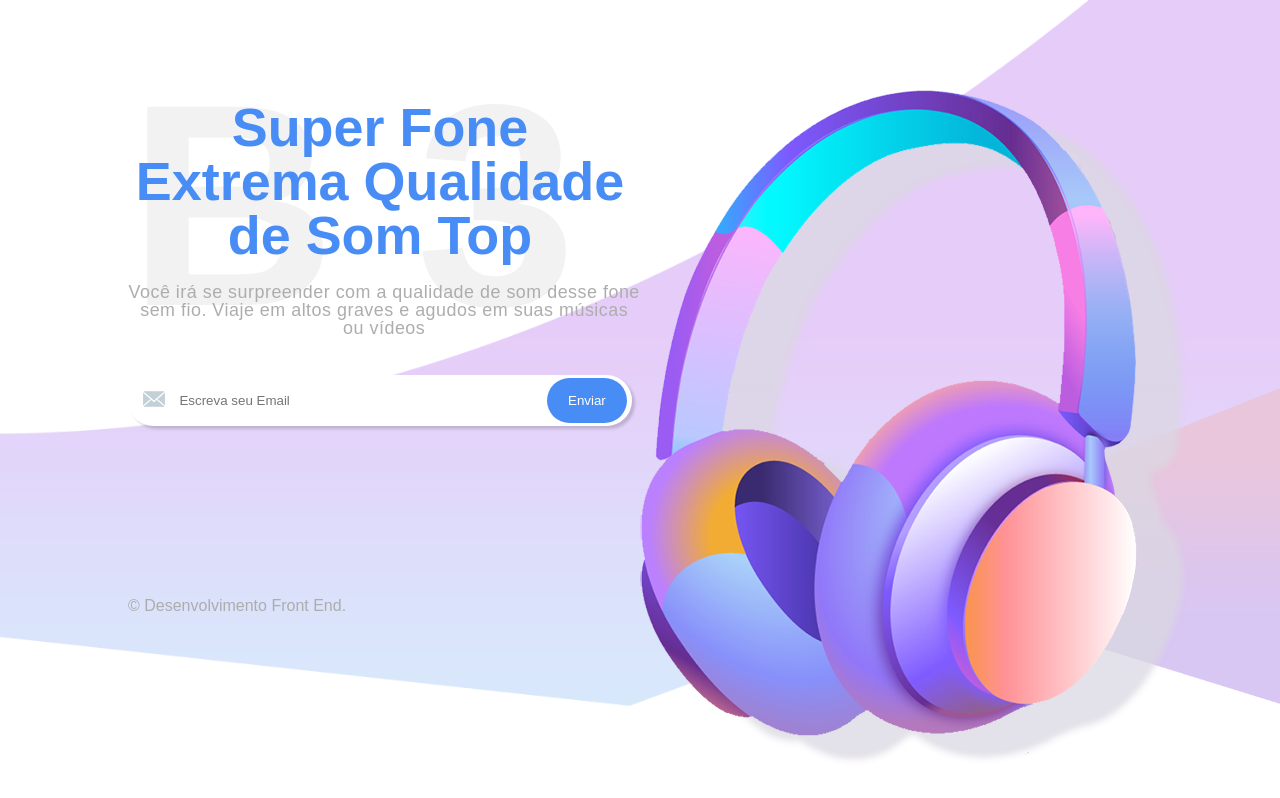
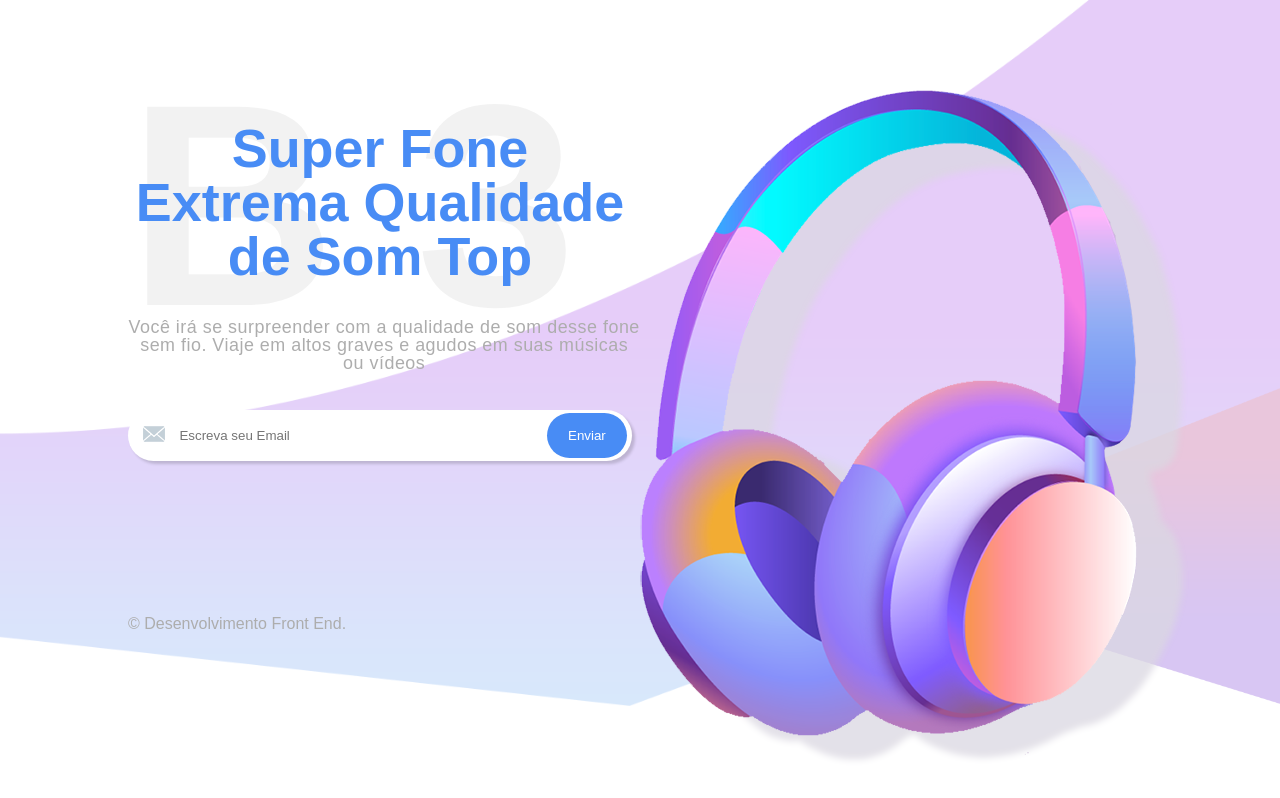
Before and after one commit to pauloWeslleY/development_template_curso_front_end, a plain HTML site: page index.html in a window 1280 px wide. Shown: the part 94-892 px from the top of the page. Drawn offline with Linux system fonts and the light colour scheme.

Commit message:
curso front end new feature

```diff
--- a/css/objects/object_5.css
+++ b/css/objects/object_5.css
@@ -78,6 +78,8 @@
    text-align: center;
    color: #488cf5;
    margin-top: 130px;
+   display: flex;
+   align-items: end;
 }
 #article > h2 {
    width: 512.4px;
@@ -86,6 +88,7 @@
    letter-spacing: 0.5px;
    text-align: center;
    color: #adadad;
+   margin-top: 35px;
 }
 .send__message {
    width: 504px;
```
